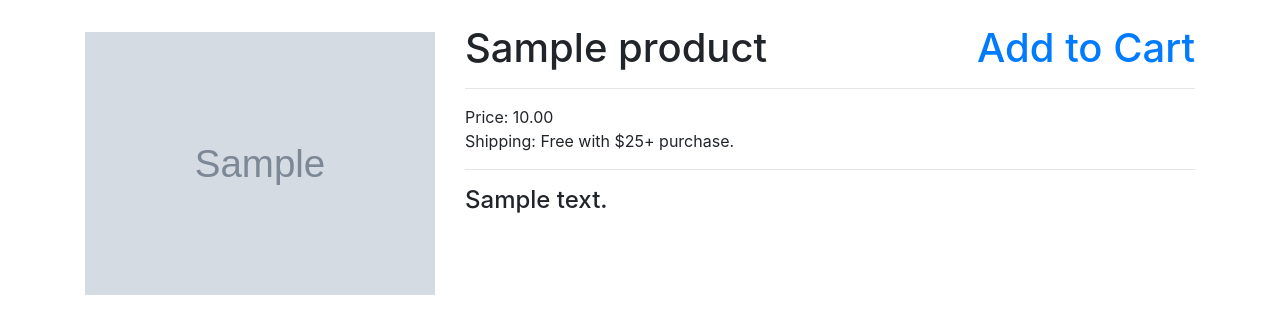
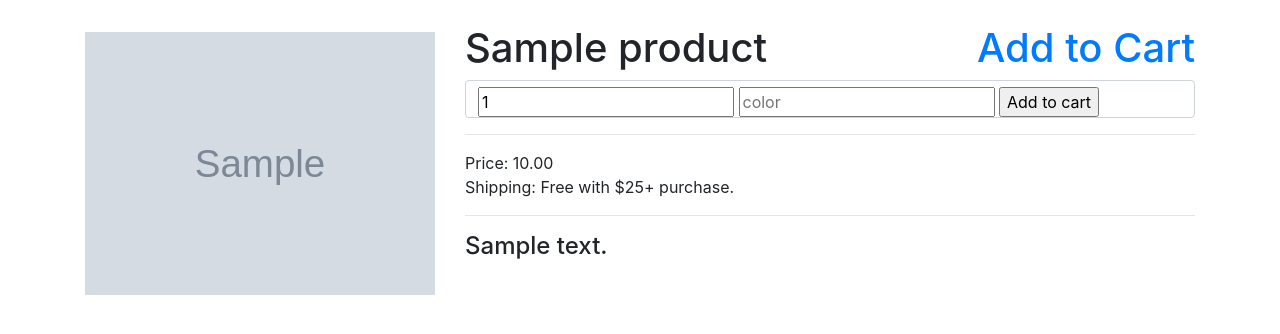
Before and after one commit to Francis-Njoku/clothstore, a Django app: a page that uses templates/products/single2.html in a window 1280 px wide. Shown: the part 56-390 px from the top of the page. Run offline with Django 3.2, Linux system fonts and the light colour scheme; tables that the repository leaves empty hold one stand-in row (values such as "Sample post"); grey boxes marked "Sample" are stand-in pictures; some libraries are stand-ins or nearby versions.

Commit message:
Update cart html and single product page

```diff
--- a/templates/cart/view.html
+++ b/templates/cart/view.html
@@ -19,13 +19,13 @@
 <td>Total: {{ cart.total }}
 </tr>
 </tfoot>
-{% for item in cart.items.all %}
+{% for item in cart.cartitem_set.all %}
 
 <tr>
 <td>{{ item.product }}</td>
 <td>{{ item.product.price }}</td>
 <td>{{ item.quantity }}</td>
-<td><a href='{% url "update_cart" item.product.slug %}'>Remove</a></td>
+<td><a href='{% url "update_cart" item.product.slug %}?qty=0'>Remove</a></td>
 </tr>
 
 {% endfor %}
--- a/templates/products/single2.html
+++ b/templates/products/single2.html
@@ -13,7 +13,14 @@
 {% endfor %}
 </div>
 <div class="col-sm-8">
-<h1>{{product.title}} <a href='{% url "update_cart" product.slug %}' class=' float-right'>Add to Cart</a></h1>
+<h1>{{product.title}}
+
+<a href='{% url "update_cart" product.slug  %}?qty=12' class=' float-right'>Add to Cart</a></h1>
+<form class='form-control' method="GET" action='{% url "update_cart" product.slug %}'>
+<input name='qty' type='number' placeholder='1' value='1' />
+<input name='attr' type='text' placeholder='color' />
+<input value='Add to cart' type='submit' />
+</form>
 <hr/>
 Price: {{product.price}}<br/>
 Shipping: Free with $25+ purchase.
```
